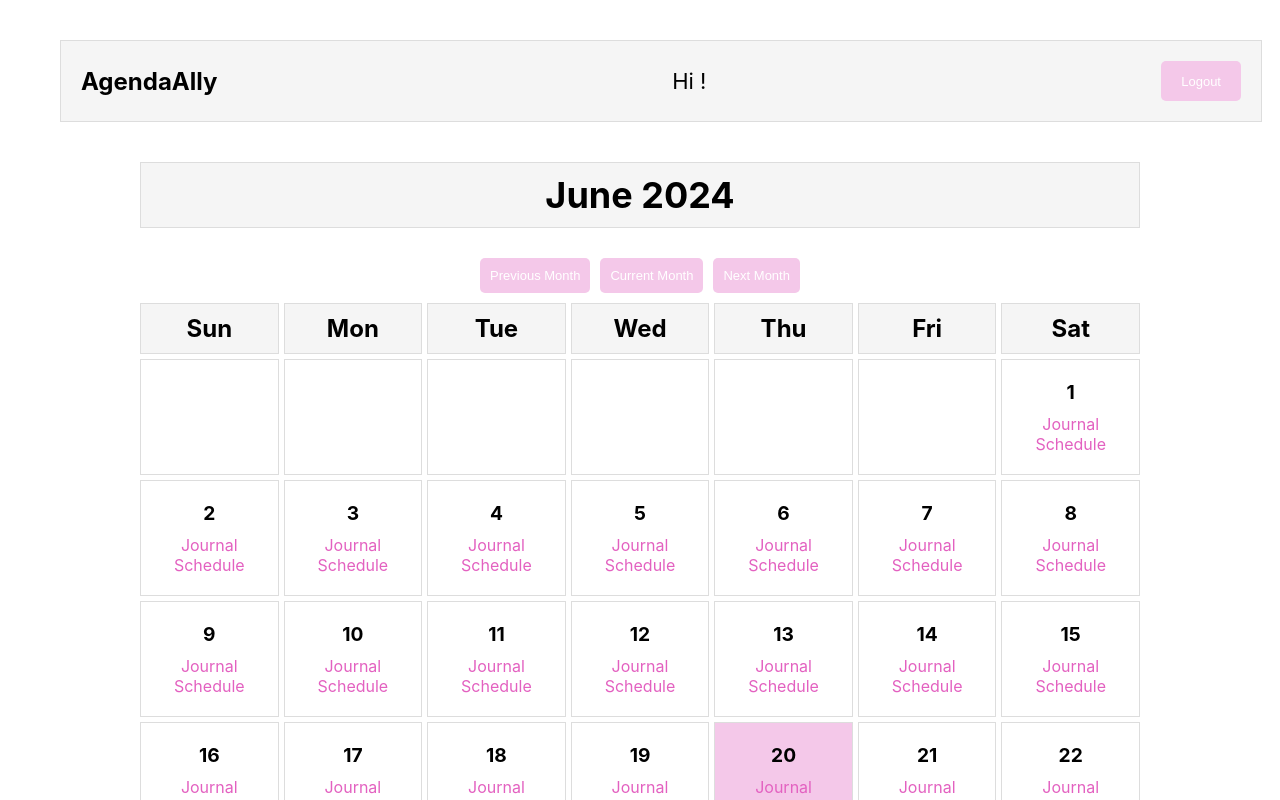
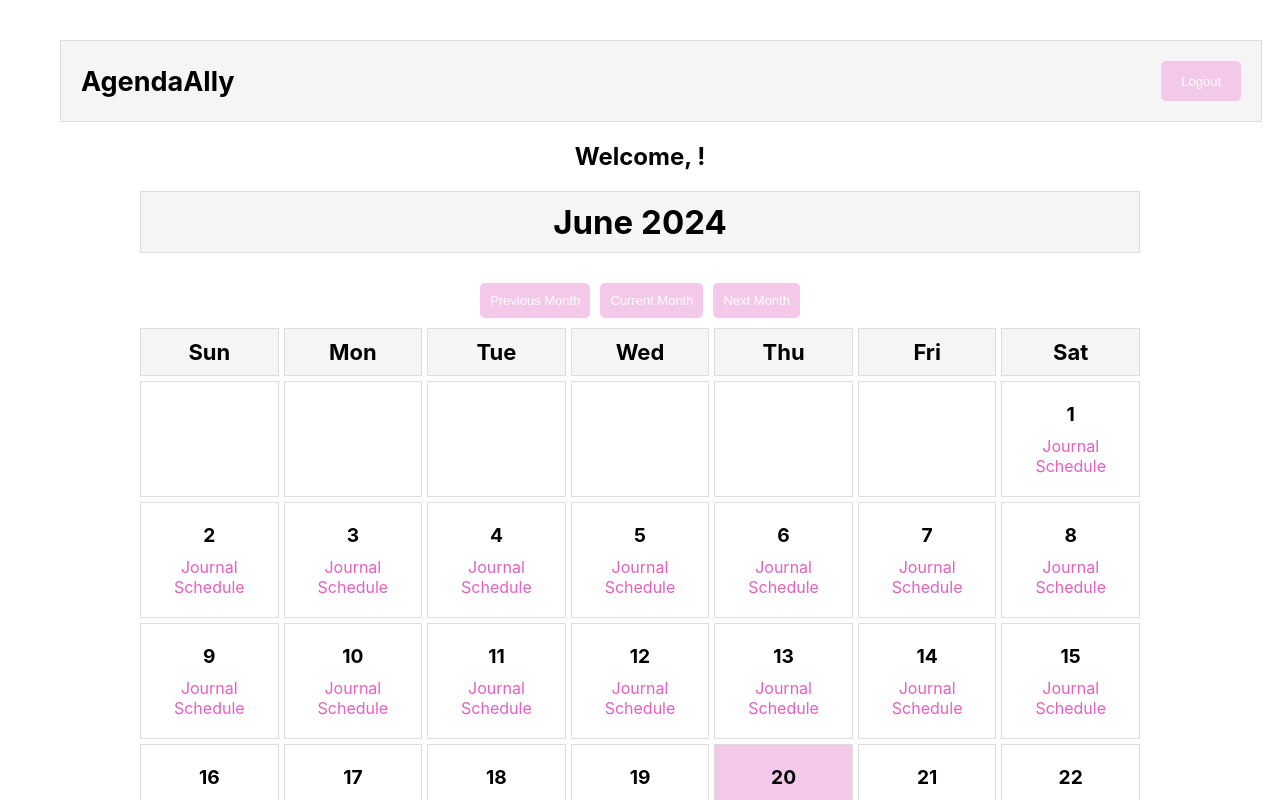
Before and after one commit to angelakim318/AgendaAlly, a React (Create React App) app in the folder frontend/: page /home in a window 1280 px wide. Shown: the top 800 px of the page. Built offline with nearby package versions, Linux system fonts and the light colour scheme; no server answers.

Commit message:
more adjustments to layout

```diff
--- a/frontend/src/components/Calendar.css
+++ b/frontend/src/components/Calendar.css
@@ -10,7 +10,6 @@
 }
 
 .calendar-header {
-  font-weight: bold;
   text-align: center;
   border: 1px solid #ddd;
   background-color: #f5f5f5;
--- a/frontend/src/components/Home.css
+++ b/frontend/src/components/Home.css
@@ -22,13 +22,9 @@
   margin-bottom: 20px;
 }
 
-.title {
-  font-size: 24px;
+.app-title {
+  font-size: 27px;
   font-weight: bold;
-}
-
-.welcome-message {
-  font-size: 22px;
 }
 
 .logout-button {
@@ -43,6 +39,12 @@
 
 .logout-button:hover {
   background-color: #d88ec6;
+}
+
+.welcome-message {
+  font-size: 24px;
+  text-align: center;
+  font-weight: bold;
 }
 
 .calendar-container {
@@ -64,7 +66,7 @@
 }
 
 .calendar-header {
-  font-size: 24px;
+  font-size: 22px;
   font-weight: bold;
   text-align: center;
   padding: 10px;
--- a/frontend/src/components/Home.js
+++ b/frontend/src/components/Home.js
@@ -42,9 +42,11 @@ const Home = ({ user }) => {
   return (
     <div className="home-container">
       <div className="header">
-        <div className="title">AgendaAlly</div>
-        <div className="welcome-message">Hi {firstName}!</div>
+        <div className="app-title">AgendaAlly</div>
         <button onClick={handleLogout} className="logout-button">Logout</button>
+      </div>
+      <div className="welcome-message">
+        Welcome, {firstName}!
       </div>
       <div className="calendar-container">
         <MyCalendar />
--- a/frontend/src/components/JournalEntry.css
+++ b/frontend/src/components/JournalEntry.css
@@ -35,6 +35,7 @@
 
 .logout-button, .back-button {
   background-color: #f4c8e9;
+  font-size: 13px;
   color: white;
   border: none;
   padding: 10px 20px;
@@ -101,6 +102,7 @@
   cursor: pointer;
   border-radius: 5px;
   margin: 10px 0;
+  font-size: 13px;
 }
 
 .save-button:hover, .delete-button:hover {
--- a/frontend/src/components/Schedule.css
+++ b/frontend/src/components/Schedule.css
@@ -142,6 +142,7 @@
   cursor: pointer;
   border-radius: 5px;
   margin: 10px 0; /* Consistent margin for all buttons */
+  font-size: 13px;
 }
 
 .save-button:hover, .delete-button:hover, .close-button:hover {
```
